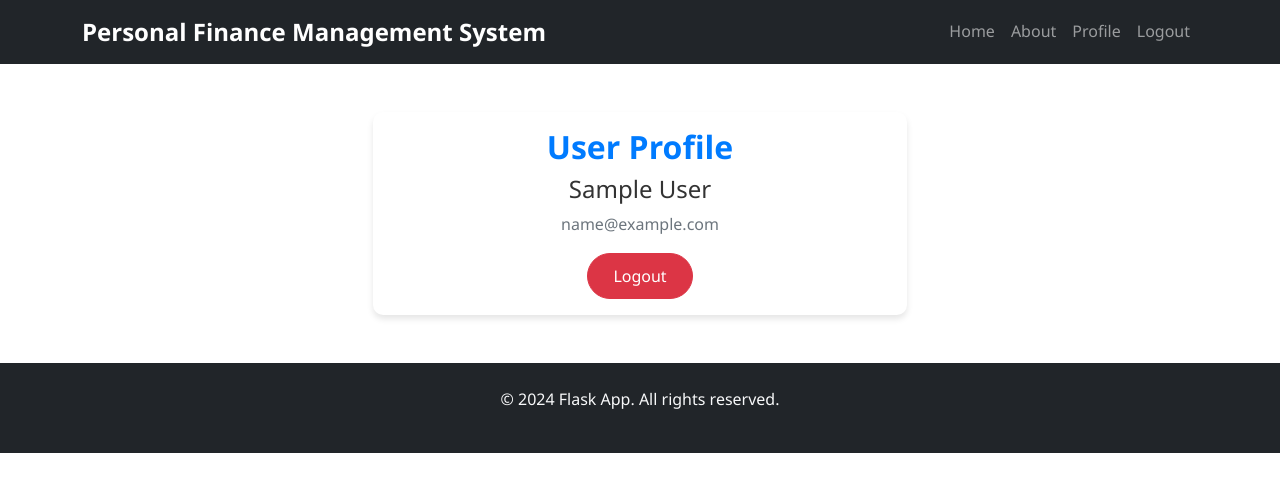
After one commit to RolandCSCHC/software-architecture-final-project, a Flask app: page /profile in a window 1280 px wide. The commit adds this page. Shown: the top 492 px of the page. Run offline with Flask 3, Linux system fonts and the light colour scheme; the visitor is signed in with stand-in values (Sample User, id 1).

Commit message:
feat: add Google OAuth authentication and user profiles

```diff
--- a/app.py
+++ b/app.py
@@ -1,39 +1,180 @@
-from flask import Flask, render_template, request, jsonify
+from flask import Flask, render_template, request, jsonify, session, redirect, url_for
+from flask_login import (
+    LoginManager,
+    UserMixin,
+    login_user,
+    logout_user,
+    login_required,
+    current_user,
+)
+from google.auth.transport import requests as google_requests
+from google.oauth2 import id_token
+from google_auth_oauthlib.flow import Flow
+import os
+import json
 
 app = Flask(__name__)
-app.config['SECRET_KEY'] = 'your-secret-key-here'
+app.config["SECRET_KEY"] = "your-secret-key-here"  # Change this to a secure random key
 
-@app.route('/')
+# Google OAuth Configuration
+GOOGLE_CLIENT_ID = os.environ.get("GOOGLE_CLIENT_ID", "your-google-client-id")
+GOOGLE_CLIENT_SECRET = os.environ.get(
+    "GOOGLE_CLIENT_SECRET", "your-google-client-secret"
+)
+GOOGLE_DISCOVERY_URL = "https://accounts.google.com/.well-known/openid_configuration"
+
+# Disable HTTPS requirement for local development
+os.environ["OAUTHLIB_INSECURE_TRANSPORT"] = "1"
+
+# Flask-Login setup
+login_manager = LoginManager()
+login_manager.init_app(app)
+login_manager.login_view = "login"
+
+
+# Simple user class for demonstration
+class User(UserMixin):
+    def __init__(self, id_, name, email, profile_pic):
+        self.id = id_
+        self.name = name
+        self.email = email
+        self.profile_pic = profile_pic
+
+
+# In-memory user storage (use database in production)
+users = {}
+
+
+@login_manager.user_loader
+def load_user(user_id):
+    return users.get(user_id)
+
+
+@app.route("/")
+@login_required
 def index():
-    return render_template('index.html', title='Home')
+    return render_template("index.html", title="Home")
 
-@app.route('/about')
+
+@app.route("/about")
+@login_required
 def about():
-    return render_template('about.html', title='About')
+    return render_template("about.html", title="About")
 
-@app.route('/contact', methods=['GET', 'POST'])
-def contact():
-    if request.method == 'POST':
-        name = request.form.get('name')
-        email = request.form.get('email')
-        message = request.form.get('message')
-        # Here you would typically save to database or send email
-        return render_template('contact.html', title='Contact', success=True)
-    return render_template('contact.html', title='Contact')
 
-@app.route('/api/data')
+
+@app.route("/login")
+def login():
+    # Create flow instance to manage the OAuth 2.0 Authorization Grant Flow steps
+    flow = Flow.from_client_config(
+        {
+            "web": {
+                "client_id": GOOGLE_CLIENT_ID,
+                "client_secret": GOOGLE_CLIENT_SECRET,
+                "auth_uri": "https://accounts.google.com/o/oauth2/auth",
+                "token_uri": "https://oauth2.googleapis.com/token",
+                "redirect_uris": ["http://localhost:5001/callback"],
+            }
+        },
+        scopes=[
+            "openid",
+            "https://www.googleapis.com/auth/userinfo.email",
+            "https://www.googleapis.com/auth/userinfo.profile",
+        ],
+    )
+    flow.redirect_uri = url_for("callback", _external=True)
+
+    authorization_url, state = flow.authorization_url(
+        access_type="offline", include_granted_scopes="true"
+    )
+
+    session["state"] = state
+    return redirect(authorization_url)
+
+
+@app.route("/callback")
+def callback():
+    # Verify state parameter
+    if request.args.get("state") != session.get("state"):
+        return "Invalid state parameter", 400
+
+    # Create flow instance
+    flow = Flow.from_client_config(
+        {
+            "web": {
+                "client_id": GOOGLE_CLIENT_ID,
+                "client_secret": GOOGLE_CLIENT_SECRET,
+                "auth_uri": "https://accounts.google.com/o/oauth2/auth",
+                "token_uri": "https://oauth2.googleapis.com/token",
+                "redirect_uris": ["http://localhost:5001/callback"],
+            }
+        },
+        scopes=[
+            "openid",
+            "https://www.googleapis.com/auth/userinfo.email",
+            "https://www.googleapis.com/auth/userinfo.profile",
+        ],
+    )
+    flow.redirect_uri = url_for("callback", _external=True)
+
+    # Fetch token
+    flow.fetch_token(authorization_response=request.url)
+
+    # Get user info from Google
+    credentials = flow.credentials
+    request_session = google_requests.Request()
+
+    # Verify and decode the JWT token
+    idinfo = id_token.verify_oauth2_token(
+        credentials.id_token, request_session, GOOGLE_CLIENT_ID
+    )
+
+    # Create user object
+    user_id = idinfo["sub"]
+    user_email = idinfo["email"]
+    user_name = idinfo["name"]
+    user_picture = idinfo.get("picture", "")
+
+    # Store user in memory (use database in production)
+    user = User(user_id, user_name, user_email, user_picture)
+    users[user_id] = user
+
+    # Log in the user
+    login_user(user)
+
+    return redirect(url_for("index"))
+
+
+@app.route("/logout")
+@login_required
+def logout():
+    logout_user()
+    return redirect(url_for("index"))
+
+
+@app.route("/profile")
+@login_required
+def profile():
+    return render_template("profile.html", title="Profile", user=current_user)
+
+
+@app.route("/api/data")
+@login_required
 def api_data():
-    # Example API endpoint
+    # Example API endpoint - now requires authentication
     data = {
-        'message': 'Hello from Flask API!',
-        'status': 'success',
-        'data': [1, 2, 3, 4, 5]
+        "message": f"Hello {current_user.name} from Flask API!",
+        "status": "success",
+        "user_email": current_user.email,
+        "data": [1, 2, 3, 4, 5],
     }
     return jsonify(data)
 
+
 @app.errorhandler(404)
 def not_found(error):
-    return render_template('404.html', title='Page Not Found'), 404
+    return render_template("404.html", title="Page Not Found"), 404
 
-if __name__ == '__main__':
-    app.run(debug=True, host='0.0.0.0', port=5001)
+
+if __name__ == "__main__":
+    app.run(debug=True, host="0.0.0.0", port=5001)
--- a/docker-compose.yml
+++ b/docker-compose.yml
@@ -5,9 +5,13 @@ services:
     build: .
     ports:
       - "5001:5001"
+    env_file:
+      - .env
     environment:
       - FLASK_ENV=production
       - FLASK_APP=app.py
+      - GOOGLE_CLIENT_ID=${GOOGLE_CLIENT_ID}
+      - GOOGLE_CLIENT_SECRET=${GOOGLE_CLIENT_SECRET}
     volumes:
       # Mount static files for development (optional)
       - ./static:/app/static
--- a/requirements.txt
+++ b/requirements.txt
@@ -5,3 +5,9 @@ MarkupSafe==2.1.3
 itsdangerous==2.1.2
 click==8.1.7
 blinker==1.6.3
+Flask-Login==0.6.3
+requests==2.31.0
+PyJWT==2.8.0
+google-auth==2.23.4
+google-auth-oauthlib==1.1.0
+google-auth-httplib2==0.1.1
--- a/templates/about.html
+++ b/templates/about.html
@@ -34,7 +34,6 @@ flask-app/
 │   ├── base.html      # Base template
 │   ├── index.html     # Home page
 │   ├── about.html     # About page
-│   ├── contact.html   # Contact form
 │   └── 404.html       # Error page
 └── static/            # Static files
     ├── css/
@@ -45,9 +44,6 @@ flask-app/
     >
 
     <div class="mt-4">
-      <a href="{{ url_for('contact') }}" class="btn btn-primary"
-        >Get in Touch</a
-      >
       <a href="{{ url_for('index') }}" class="btn btn-outline-secondary"
         >Back to Home</a
       >
--- a/templates/base.html
+++ b/templates/base.html
@@ -1,17 +1,30 @@
 <!DOCTYPE html>
 <html lang="en">
   <head>
-    <meta charset="UTF-8">
-    <meta name="viewport" content="width=device-width, initial-scale=1.0">
-    <title>{% if title %}{{ title }} - Flask App{% else %}Flask App{% endif %}</title>
-    <link href="https://cdn.jsdelivr.net/npm/bootstrap@5.1.3/dist/css/bootstrap.min.css" rel="stylesheet">
-    <link rel="stylesheet" href="{{ url_for('static', filename='css/style.css') }}">
+    <meta charset="UTF-8" />
+    <meta name="viewport" content="width=device-width, initial-scale=1.0" />
+    <title>
+      {% if title %}{{ title }} - Flask App{% else %}Personal Finance Management System{% endif %}
+    </title>
+    <link
+      href="https://cdn.jsdelivr.net/npm/bootstrap@5.1.3/dist/css/bootstrap.min.css"
+      rel="stylesheet"
+    />
+    <link
+      rel="stylesheet"
+      href="{{ url_for('static', filename='css/style.css') }}"
+    />
   </head>
   <body>
     <nav class="navbar navbar-expand-lg navbar-dark bg-dark">
       <div class="container">
-            <a class="navbar-brand" href="{{ url_for('index') }}">Flask App</a>
-            <button class="navbar-toggler" type="button" data-bs-toggle="collapse" data-bs-target="#navbarNav">
+        <a class="navbar-brand" href="{{ url_for('index') }}">Personal Finance Management System</a>
+        <button
+          class="navbar-toggler"
+          type="button"
+          data-bs-toggle="collapse"
+          data-bs-target="#navbarNav"
+        >
           <span class="navbar-toggler-icon"></span>
         </button>
         <div class="collapse navbar-collapse" id="navbarNav">
@@ -23,7 +36,10 @@
               <a class="nav-link" href="{{ url_for('about') }}">About</a>
             </li>
             <li class="nav-item">
-                        <a class="nav-link" href="{{ url_for('contact') }}">Contact</a>
+              <a class="nav-link" href="{{ url_for('profile') }}">Profile</a>
+            </li>
+            <li class="nav-item">
+              <a class="nav-link" href="{{ url_for('logout') }}">Logout</a>
             </li>
           </ul>
         </div>
@@ -31,18 +47,17 @@
     </nav>
 
     <main class="container mt-4">
-        {% with messages = get_flashed_messages() %}
-            {% if messages %}
-                {% for message in messages %}
+      {% with messages = get_flashed_messages() %} {% if messages %} {% for
+      message in messages %}
       <div class="alert alert-info alert-dismissible fade show" role="alert">
         {{ message }}
-                        <button type="button" class="btn-close" data-bs-dismiss="alert"></button>
+        <button
+          type="button"
+          class="btn-close"
+          data-bs-dismiss="alert"
+        ></button>
       </div>
-                {% endfor %}
-            {% endif %}
-        {% endwith %}
-
-        {% block content %}{% endblock %}
+      {% endfor %} {% endif %} {% endwith %} {% block content %}{% endblock %}
     </main>
 
     <footer class="bg-dark text-light mt-5 py-4">
--- /dev/null
+++ b/templates/profile.html
@@ -0,0 +1,21 @@
+{% extends "base.html" %}
+
+{% block content %}
+<div class="container mt-5">
+    <div class="row justify-content-center">
+        <div class="col-md-6">
+            <div class="card">
+                <div class="card-body text-center">
+                    <h2 class="card-title">User Profile</h2>
+                    {% if user.profile_pic %}
+                        <img src="{{ user.profile_pic }}" alt="Profile Picture" class="rounded-circle mb-3" width="100" height="100">
+                    {% endif %}
+                    <h4>{{ user.name }}</h4>
+                    <p class="text-muted">{{ user.email }}</p>
+                    <a href="{{ url_for('logout') }}" class="btn btn-danger">Logout</a>
+                </div>
+            </div>
+        </div>
+    </div>
+</div>
+{% endblock %}
```
Also changed, not shown: templates/contact.html (deleted, +0 -40 lines), templates/index.html (+5 -5 lines), README.md. Lines whose indentation alone changed are shown as unchanged.
